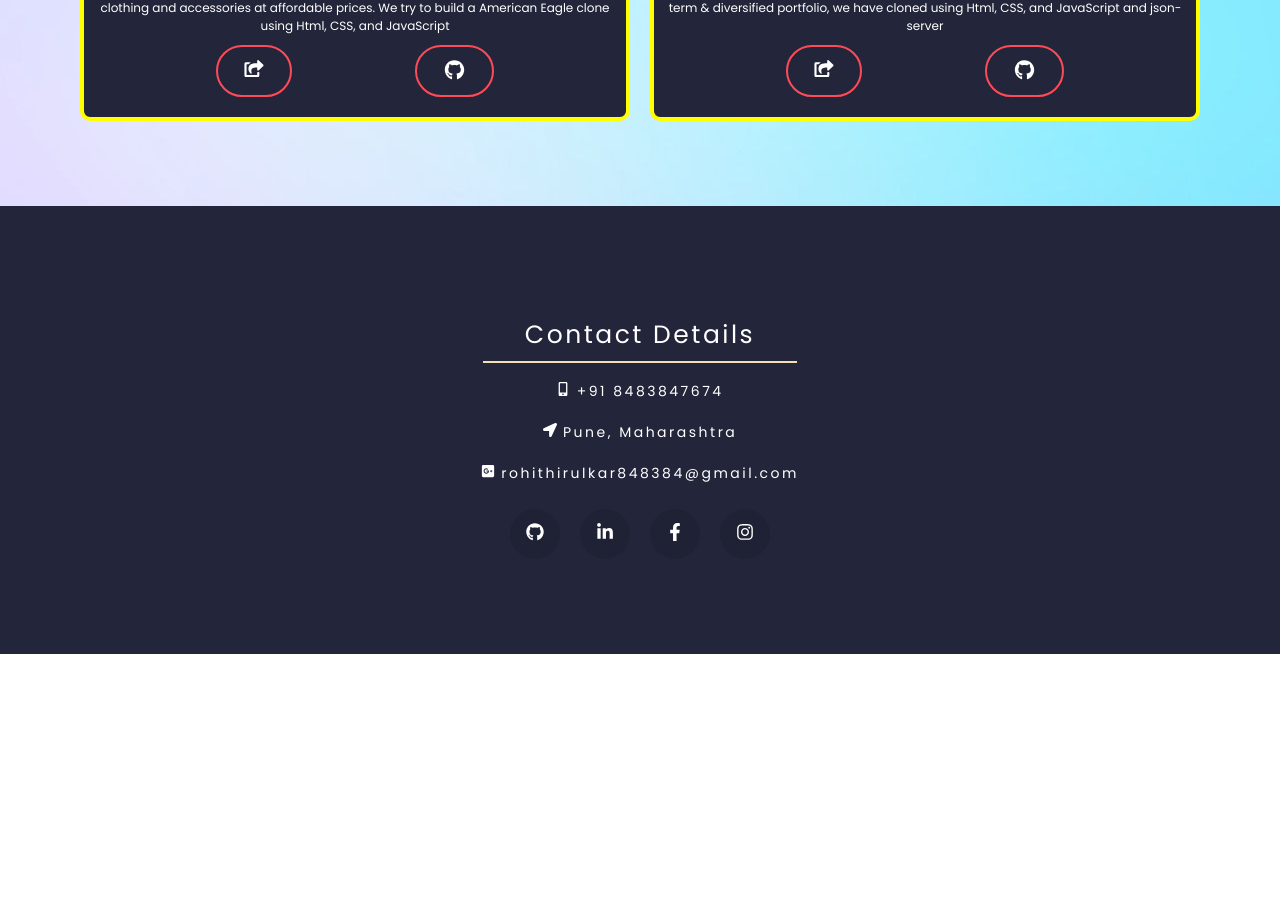
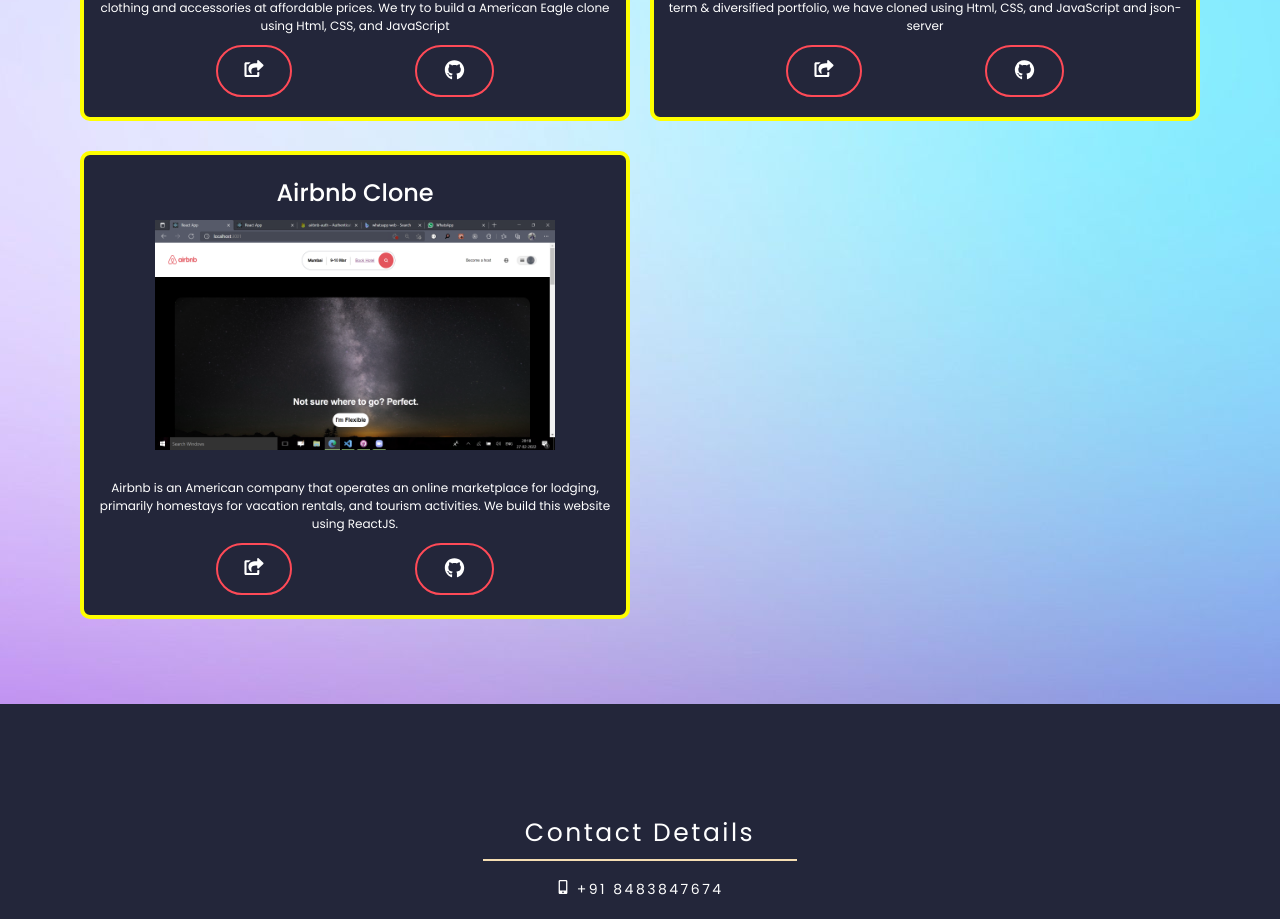
Before and after one commit to Rohit8483/myportfolio, a React (Create React App) app: page / in a window 1280 px wide. Shown: the part 2532-3451 px from the top of the page. Before the commit the page ends 3186 px from the top, so only its background shows below. Built offline with nearby package versions, Linux system fonts and the light colour scheme.

Commit message:
last project
last project

```diff
--- a/src/components/Project.js
+++ b/src/components/Project.js
@@ -22,6 +22,14 @@
       link: "https://smallcase-clone.netlify.app/",
       repolink: "https://github.com/Rohit8483/smallcase",
       p:"smallcase is modern investment portfolio that help users build a low cost, secure, long term & diversified portfolio, we have cloned using Html, CSS, and JavaScript and json-server"
+    },
+    {
+      id: 3,
+      heading: "Airbnb Clone",
+      img: "./images/front.png",
+      link: "https://airbnb-clone-snowy-three.vercel.app/",
+      repolink: "https://github.com/Rohit8483/Airbnb-Clone",
+      p:"Airbnb is an American company that operates an online marketplace for lodging, primarily homestays for vacation rentals, and tourism activities. We build this website using ReactJS. "
     },
   ]);
   return (
```
Also changed, not shown: public/images/front.png (added), public/images/logo.png (deleted).
